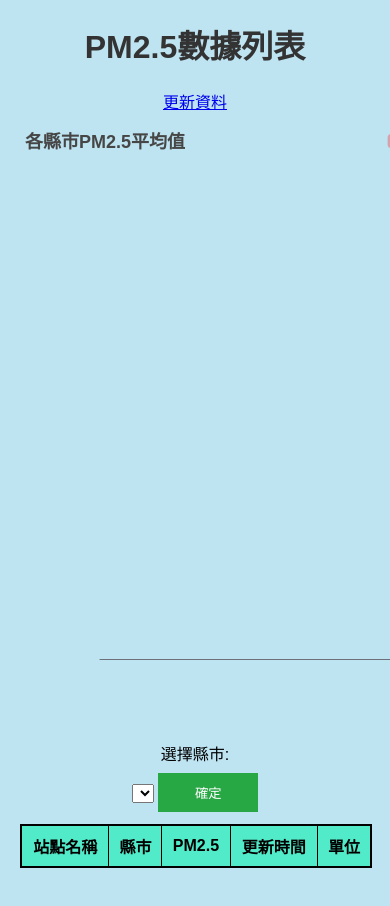
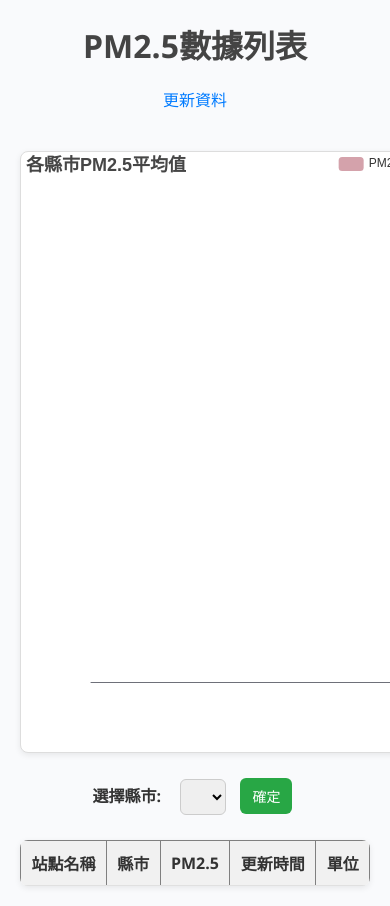
Before and after one commit to peilun119/pm25-project, a Flask app: page /pm25 in a window 390 px wide; the page is wider, and only the part inside the window is pictured. Before the commit the page ends 868 px from the top of that part, so only its background shows below. Run offline with Flask 3, Linux system fonts and the light colour scheme; data that the repository does not hold is empty; some libraries are stand-ins or nearby versions.

Commit message:
更新CSS優化

```diff
--- a/pm25.py
+++ b/pm25.py
@@ -102,6 +102,7 @@ def get_data_from_mysql():
         # 取得不重複縣市名稱-20250903
         sqlstr = "select distinct county from pm25;"
         cursor.execute(sqlstr)
+        # 轉為一維的資料
         countys = [county[0] for county in cursor.fetchall()]
 
         return datas, countys
--- /dev/null
+++ b/static/style.css
@@ -0,0 +1,118 @@
+body {
+    text-align: center;
+    font-family: 'Segoe UI', Arial, sans-serif;
+    margin: 20px;
+    background-color: #f9fafc;
+    /* 淡灰白底 */
+    color: #333;
+}
+
+h1 {
+    margin-bottom: 20px;
+    color: #444;
+}
+
+a {
+    display: inline-block;
+    margin-bottom: 20px;
+    text-decoration: none;
+    color: #007bff;
+}
+
+a:hover {
+    text-decoration: underline;
+}
+
+#main,
+#county {
+    margin: 0 auto 30px auto;
+    border: 1px solid #ddd;
+    border-radius: 8px;
+    background: #fff;
+    box-shadow: 0 2px 6px rgba(0, 0, 0, 0.08);
+}
+
+/* 選擇區塊 */
+.select-container {
+    margin: 20px auto;
+    text-align: center;
+}
+
+label {
+    margin-right: 10px;
+    font-weight: bold;
+}
+
+select,
+button {
+    padding: 8px 12px;
+    margin: 5px;
+    border-radius: 6px;
+    border: 1px solid #ccc;
+    font-size: 14px;
+}
+
+button {
+    background-color: #28a745;
+    color: white;
+    border: none;
+    cursor: pointer;
+    transition: 0.3s;
+}
+
+button:hover {
+    background-color: #218838;
+}
+
+/* 表格 */
+#tableContainer {
+    max-height: 500px;
+    overflow-y: auto;
+    width: 70%;
+    margin: 20px auto;
+    border-radius: 8px;
+    box-shadow: 0 2px 6px rgba(0, 0, 0, 0.08);
+    background: #fff;
+}
+
+table {
+    border-collapse: collapse;
+    width: 100%;
+}
+
+thead {
+    background-color: #f1f1f1;
+}
+
+th,
+td {
+    padding: 10px;
+    text-align: center;
+    border-bottom: 1px solid #e0e0e0;
+}
+
+tr:hover td {
+    background-color: #fafafa;
+}
+
+@media screen and (max-width: 1024px) {
+    #tableContainer {
+        width: 80%;
+    }
+}
+
+@media screen and (max-width: 600px) {
+    #tableContainer {
+        width: 100%;
+    }
+}
+
+#main,
+#county {
+    width: 90%;
+    /* 改成百分比 */
+    height: 400px;
+    margin: 20px auto;
+    max-width: 700px;
+    /* 桌機上不會太大 */
+}
--- a/templates/pm25.html
+++ b/templates/pm25.html
@@ -5,8 +5,9 @@
     <meta charset="UTF-8">
     <meta name="viewport" content="width=device-width, initial-scale=1.0">
     <title>pm25</title>
+    <link rel="stylesheet" href="{{ url_for('static',filename='style.css')}}">
 
-    <style>
+    <!-- <style>
         body {
             text-align: center;
             font-family: Arial, sans-serif;
@@ -75,15 +76,6 @@
             background-color: #52ebca;
         }
 
-        #result {
-            background-color: rgb(165, 165, 235);
-            /* display: inline-block; */
-        }
-
-        #result h1 {
-            color: rgb(241, 226, 14);
-        }
-
         #tableContainer {
             /* 增加scoll bar */
             max-height: 700px;
@@ -110,7 +102,7 @@
         #county {
             margin: 0 auto;
         }
-    </style>
+    </style> -->
 
     <script src="https://cdn.jsdelivr.net/npm/echarts@6.0.0/dist/echarts.min.js"></script>
     <script src="https://cdnjs.cloudflare.com/ajax/libs/jquery/3.7.1/jquery.min.js"></script>
```
